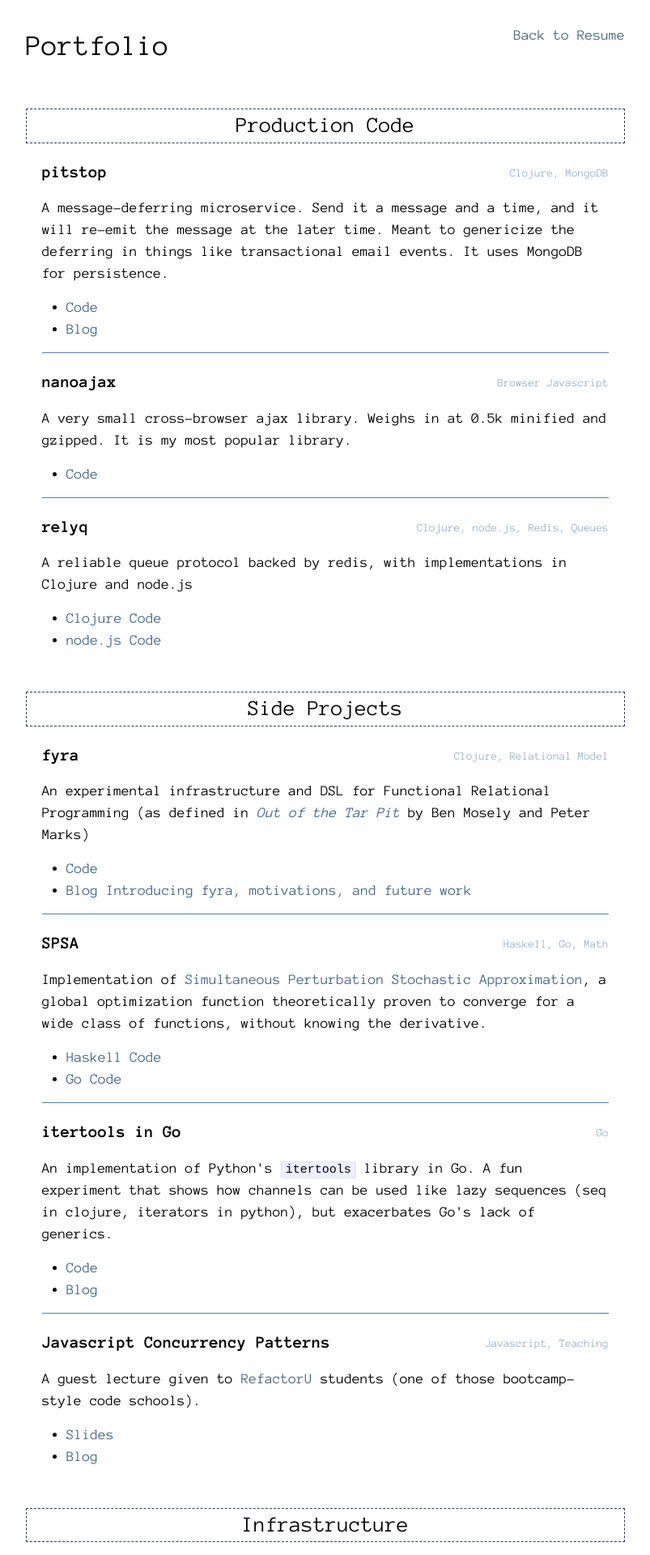
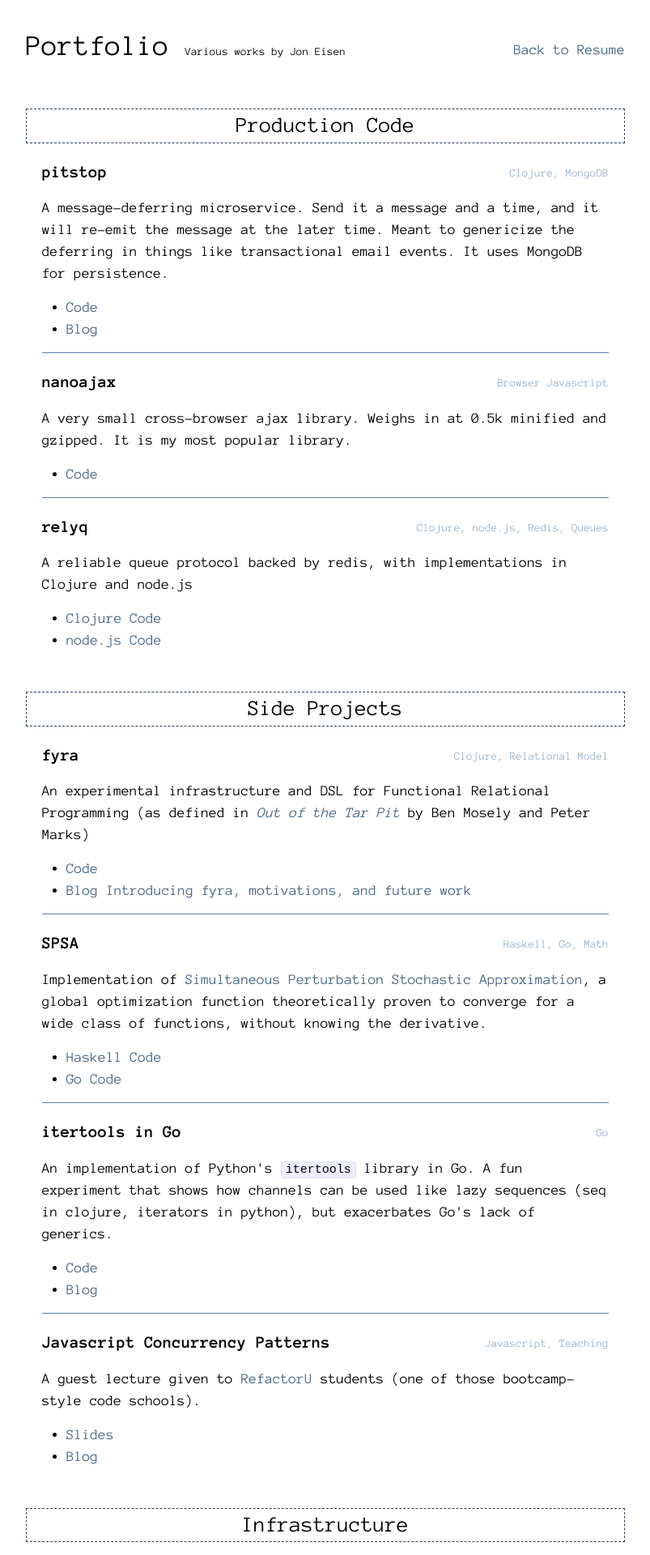
Before and after one commit to yanatan16/joneisen.works, a Jekyll site: the page built from portfolio.html, in a window 1280 px wide. Shown: the top 1920 px of the page at 81% size, without its empty margins (238-1041 px from the left). Built offline with Jekyll 4.4.1, drawn with Linux system fonts in a browser that asks for light colours; nearby versions of some CDN libraries.

Commit message:
say what the portfolio is

```diff
--- a/_sass/_portfolio.scss
+++ b/_sass/_portfolio.scss
@@ -1,9 +1,15 @@
 .portfolio {
   position: relative;
 
+  aside {
+    display: inline-block;
+    font-size: 14px;
+    margin: 0;
+  }
+
   a.resume {
     position: absolute;
-    top: 0;
+    top: 1em;
     right: 0;
   }
 
--- a/portfolio.html
+++ b/portfolio.html
@@ -5,7 +5,8 @@ permalink: /portfolio/
 ---
 
 <div class="portfolio">
-    <h1>Portfolio</h1>
+    <h1>Portfolio
+        <aside>Various works by Jon Eisen</aside></h1>
     <a class="resume" href="/">Back to Resume</a>
     {% for section in site.data.portfolio %}
     <div class="portfolio-section" id="{{ section.title | downcase | replace:' ','-' }}">
```
